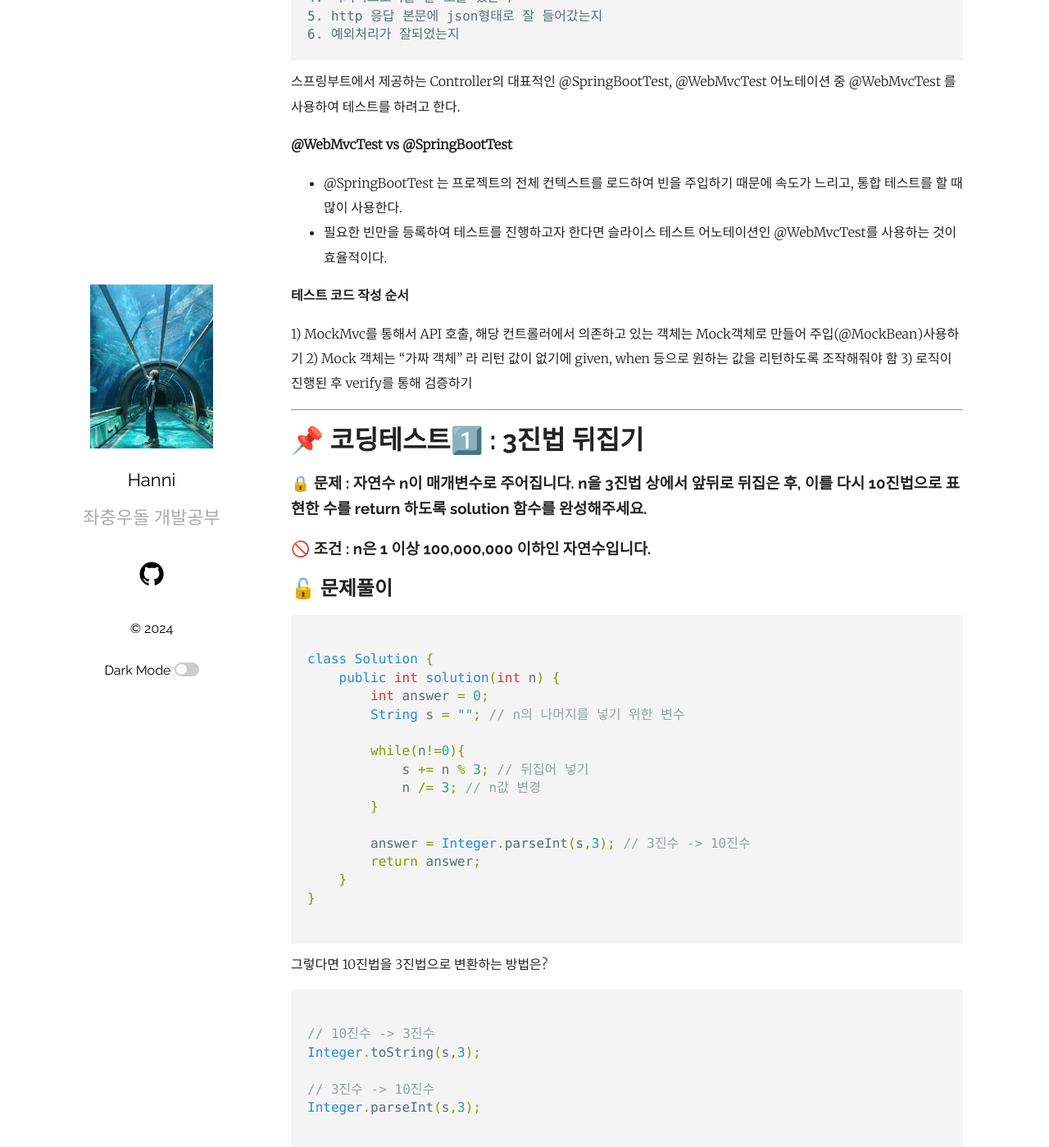
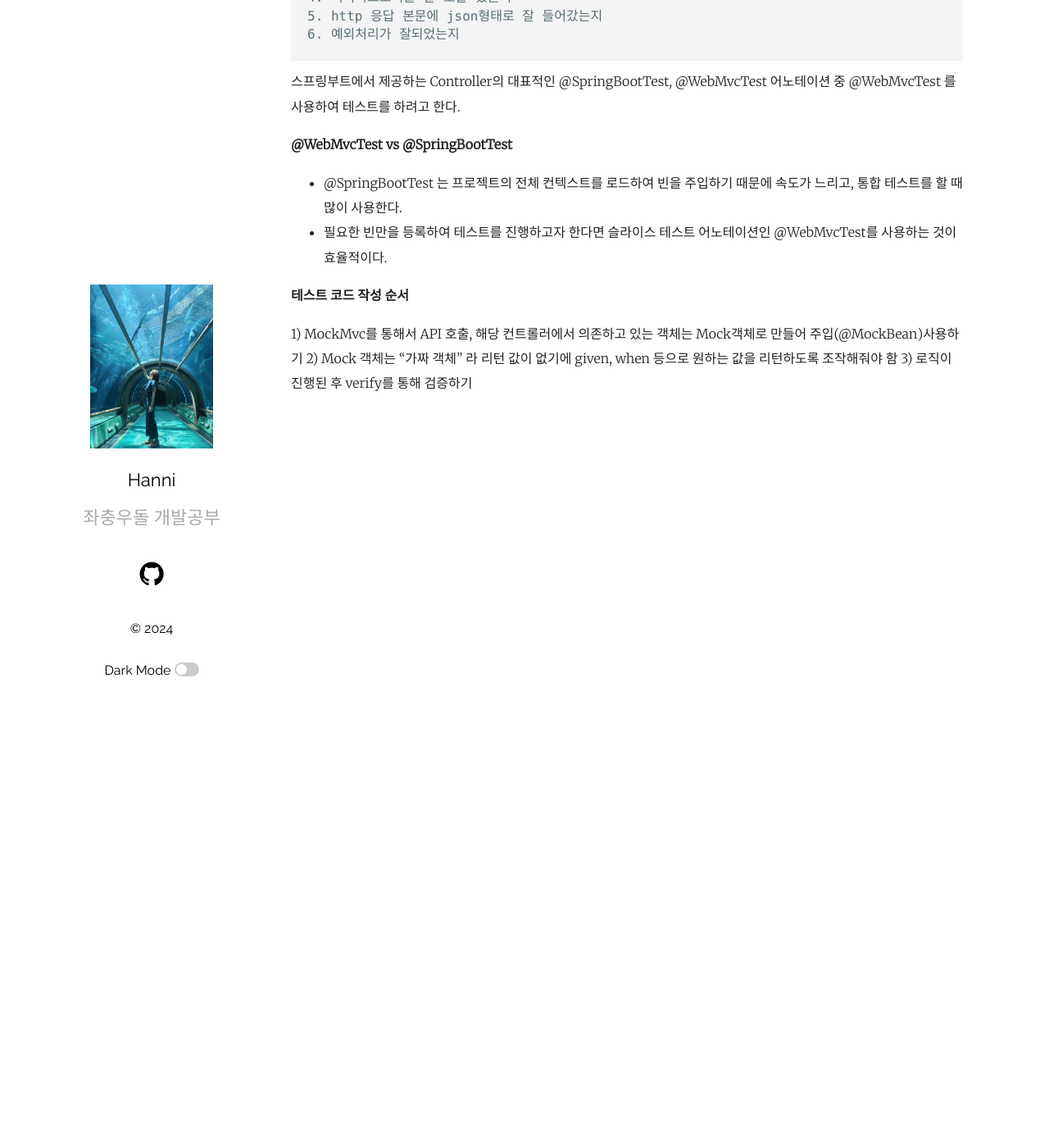
Before and after one commit to HaejungHan/HaejungHan.previous.blog, a Jekyll site: the page built from _posts/2024-06-15-controller테스트코드.markdown, in a window 1280 px wide and 1400 px high, scrolled down 944 px. Shown: the whole window at 82% size. Built offline with Jekyll 4.4.1, drawn with Linux system fonts in a browser that asks for light colours.

Commit message:
20240616 TIL

````diff
--- a/_posts/2024-06-15-.markdown
+++ b/_posts/2024-06-15-controller테스트코드.markdown
@@ -52,46 +52,3 @@ Controller 테스트 코드를 작성하기 앞서서 Controller테스트에서
 1) MockMvc를 통해서 API 호출, 해당 컨트롤러에서 의존하고 있는 객체는 Mock객체로 만들어 주입(@MockBean)사용하기
 2) Mock 객체는 "가짜 객체" 라 리턴 값이 없기에 given, when 등으로 원하는 값을 리턴하도록 조작해줘야 함
 3) 로직이 진행된 후 verify를 통해 검증하기
-
-
-
--------------------------------------------------------------------------
-
-# 📌 코딩테스트1️⃣ : 3진법 뒤집기
-
-### 🔒 문제 : 자연수 n이 매개변수로 주어집니다. n을 3진법 상에서 앞뒤로 뒤집은 후, 이를 다시 10진법으로 표현한 수를 return 하도록 solution 함수를 완성해주세요.
-
-### 🚫 조건 : n은 1 이상 100,000,000 이하인 자연수입니다.
-
-## 🔓 문제풀이
-
-```java
-
-class Solution {
-    public int solution(int n) {
-        int answer = 0;
-        String s = ""; // n의 나머지를 넣기 위한 변수
-
-        while(n!=0){
-            s += n % 3; // 뒤집어 넣기
-            n /= 3; // n값 변경
-        }
-
-        answer = Integer.parseInt(s,3); // 3진수 -> 10진수
-        return answer;
-    }
-}
-
-```
-
-그렇다면 10진법을 3진법으로 변환하는 방법은?
-
-```java
-
-// 10진수 -> 3진수
-Integer.toString(s,3);
-
-// 3진수 -> 10진수
-Integer.parseInt(s,3);
-
-```
````
Also changed, not shown: _posts/2024-06-16-service테스트코드 .markdown (added, +16 -0 lines).
